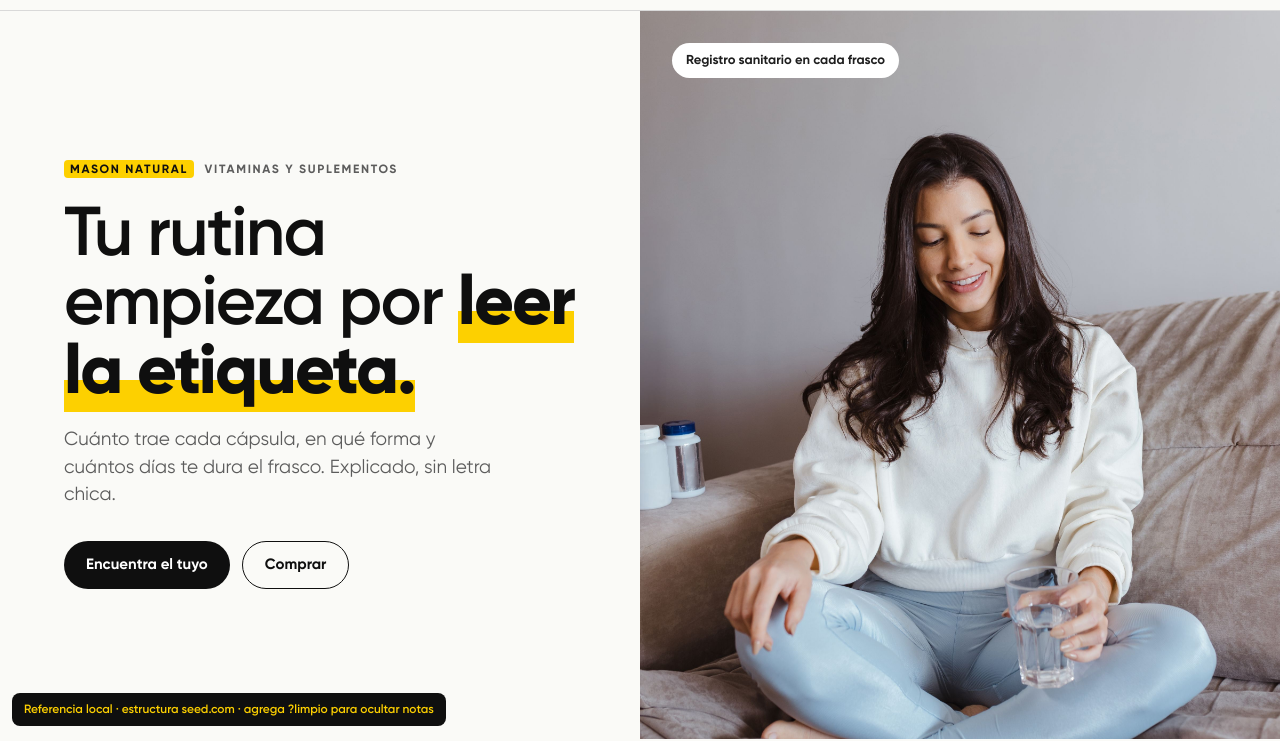
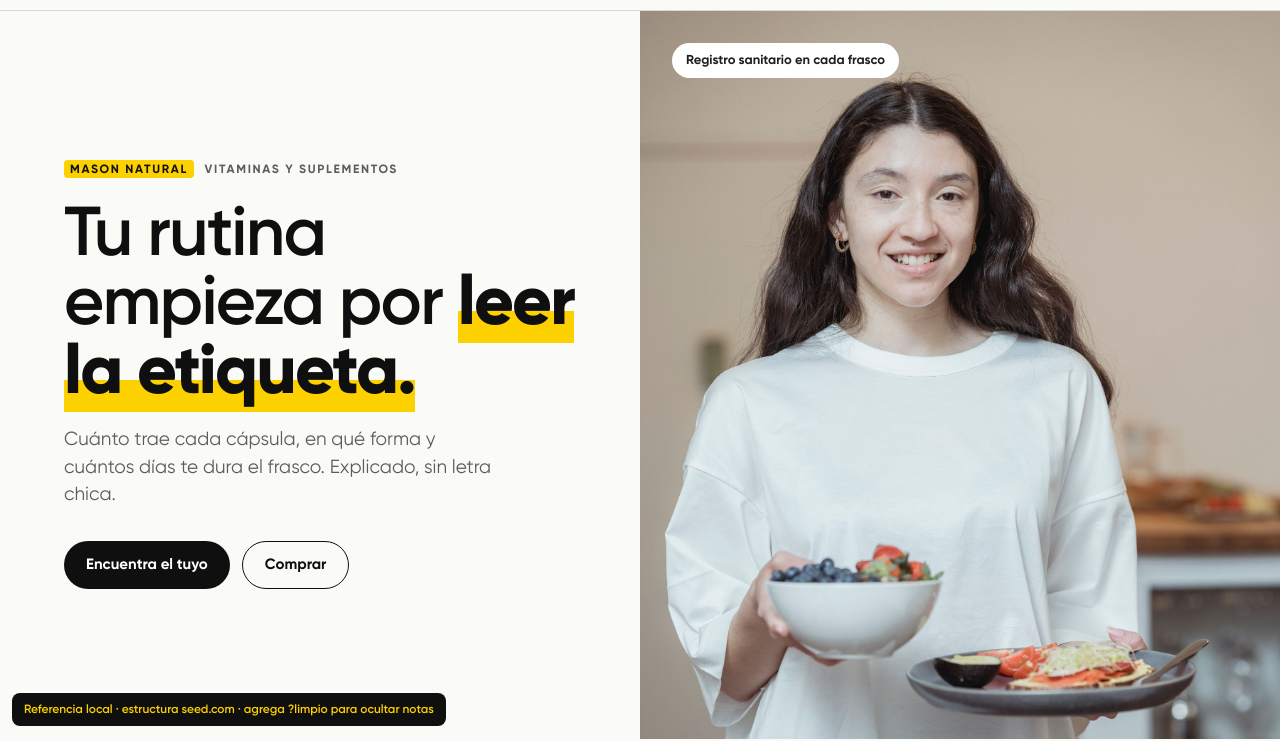
Before and after one commit to francocanales-asdf/mason-referencias, a plain HTML site: page seed/index.html in a window 1280 px wide. Shown: the part 62-803 px from the top of the page. Drawn offline with Linux system fonts and the light colour scheme.

Commit message:
Nuevas fotos de portada en Arrae y Seed
Co-Authored-By: Claude Opus 5.5 <noreply@anthropic.com>

```diff
--- a/seed/index.html
+++ b/seed/index.html
@@ -33,7 +33,7 @@ sup{font-size:.55em;color:var(--texto-suave);font-weight:600}
 .hero h1 em{font-style:normal;font-weight:800;background:linear-gradient(transparent 62%,var(--amarillo) 62%)}
 .hero p{font-size:19px;color:var(--texto-suave);max-width:36ch}
 .hero .acciones{display:flex;gap:12px;flex-wrap:wrap;margin-top:32px}
-.hero .bodegon{background:#D9D5D2 url(../comun/img/personas/pexels-17891273.jpg) 50% 35%/cover no-repeat;position:relative;overflow:hidden}
+.hero .bodegon{background:#D9D5D2 url(../comun/img/personas/pexels-7622871.jpg) 50% 22%/cover no-repeat;position:relative;overflow:hidden}
 .hero .bodegon .sello{position:absolute;top:32px;left:32px;font-size:13px;font-weight:700;background:var(--blanco);border-radius:999px;padding:8px 14px}
 @media (max-width:900px){.hero{grid-template-columns:1fr;max-height:none;min-height:0}.hero .bodegon{min-height:380px}}
 
@@ -162,7 +162,7 @@ footer li{list-style:none;margin:10px 0}
       <a class="pildora borde" href="#productos">Comprar</a>
     </div>
   </div>
-  <div class="bodegon" role="img" aria-label="Mujer sentada en un sofá con un vaso de agua">
+  <div class="bodegon" role="img" aria-label="Mujer sonriendo con un desayuno saludable">
     <span class="sello">Registro sanitario en cada frasco</span>
   </div>
 </section>
```
Also changed, not shown: arrae/index.html (+3 -3 lines), comun/img/personas/pexels-1153372.jpg (added), comun/img/personas/pexels-17891269.jpg (deleted), comun/img/personas/pexels-17891273.jpg (deleted), comun/img/personas/pexels-7622871.jpg (added), 1 other file.
